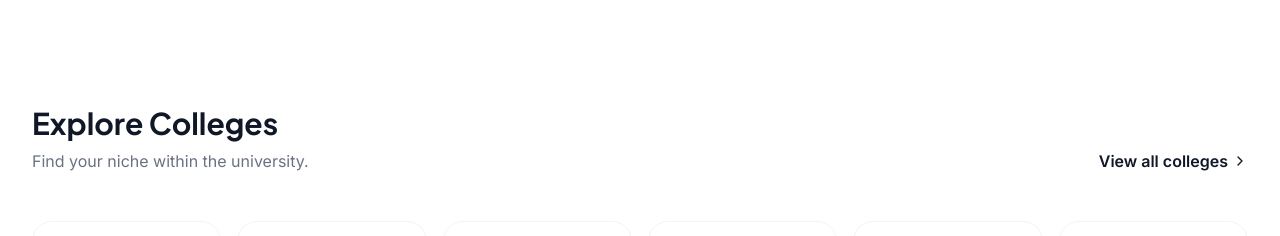
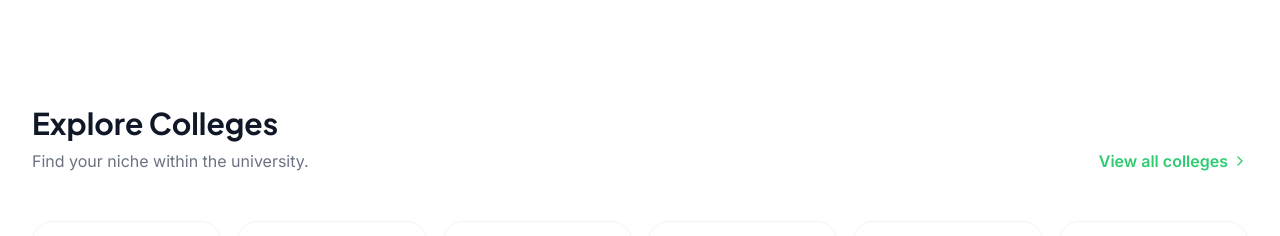
Before and after one commit to Yusuf580/Mak-Social, a React app in the folder frontend/: page / in a window 1280 px wide. Shown: the part 2806-3042 px from the top of the page. Built offline with nearby package versions, Linux system fonts and the light colour scheme; the HTML template or start-up script is replaced by a standard one.

Commit message:
Feat:College section finished

```diff
--- a/frontend/src/pages/Landing.tsx
+++ b/frontend/src/pages/Landing.tsx
@@ -337,7 +337,7 @@ const MakSocial: React.FC = () => {
                 Find your niche within the university.
               </p>
             </div>
-            <a className="text-primary font-bold hover:underline mt-4 md:mt-0 flex items-center gap-1" href="#">
+            <a className="text-[#2ECC71] font-bold hover:underline mt-4 md:mt-0 flex items-center gap-1" href="#">
               View all colleges
               <ChevronRight className="w-4 h-4" />
             </a>
@@ -478,7 +478,7 @@ const TestimonialCard: React.FC<TestimonialCardProps> = ({
         }`}
     >
       {featured && (
-        <div className="absolute -top-[10px] -right-4 bg-[#2ECC71] text-white text-xs px-2 py-1 rounded-[20px]">
+        <div className="absolute -top-2.5 -right-4 bg-[#2ECC71] text-white text-xs px-2 py-1 rounded-[20px]">
           Top Review
         </div>
       )}
@@ -514,7 +514,7 @@ const CollegeCard: React.FC<CollegeCardProps> = ({ name, icon: Icon, color }) =>
 
   return (
     <a
-      className="group p-4 bg-white dark:bg-background-dark rounded-xl text-center border border-gray-100 dark:border-gray-700 hover:border-primary dark:hover:border-primary transition-all"
+      className="group p-4 bg-white dark:bg-background-[#111827] rounded-xl text-center border border-gray-100 dark:border-gray-700 hover:border-[#2ECC71] dark:hover:border-[#2ECC71] transition-all"
       href="#"
     >
       <div
```
